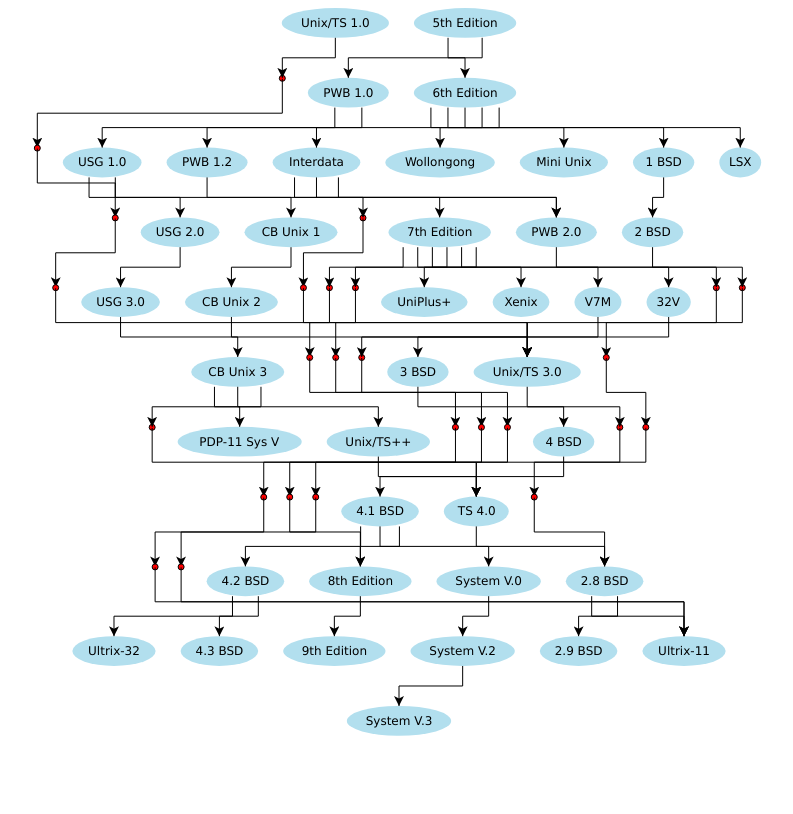
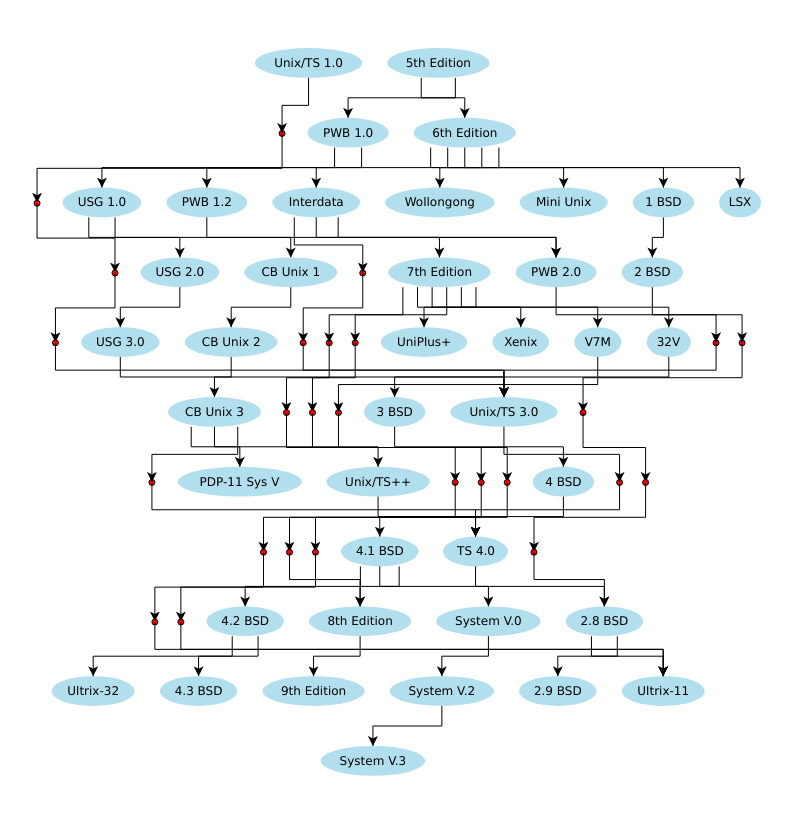
Before and after one commit to MatzeB/compgraph, a plain HTML site: page unix.html in a window 1280 px wide. Shown: the whole page, without its empty margins (113-906 px from the left). Drawn offline with Linux system fonts and the light colour scheme.

Commit message:
reference nodes from middle point

```diff
--- a/layout.mjs
+++ b/layout.mjs
@@ -9,12 +9,9 @@
 }
 
 class Vertex {
-  constructor(element, width, height, refX, refY) {
+  constructor(element, bbox) {
     this.element = element;
-    this.width = width;
-    this.height = height;
-    this.refX = refX;
-    this.refY = refY;
+    this.bbox = bbox;
     this.rank = 0;
     this.out_edges = [];
     this.in_edges = [];
@@ -23,13 +20,18 @@
 
 function make_vertex(element) {
   const bbox = element.getBBox();
-  return new Vertex(element, bbox.width, bbox.height, -bbox.x, -bbox.y);
+  return new Vertex(element, bbox);
 }
 
-function make_pseudo_vertex(rank, edge) {
-  const v = new Vertex(null, 1, 1, 0, 0);
+function make_pseudo_vertex(rank) {
+  const bbox = {
+    x: -0.5,
+    y: -0.5,
+    width: 1,
+    height: 1,
+  };
+  const v = new Vertex(null, bbox);
   v.rank = rank;
-  v.edge = edge;
   return v;
 }
 
@@ -166,7 +168,7 @@
       const dest_rank = dest.rank;
       let last = node;
       for (let r = rank+1; r < dest_rank; ++r) {
-        const v = make_pseudo_vertex(r, edge);
+        const v = make_pseudo_vertex(r);
         if (!ranks.has(r))
           ranks.set(r, []);
         ranks.get(r).push(v);
@@ -230,79 +232,53 @@
 }
 
 function init_placement(ranking) {
+  const spacing_x = 25;
+  const spacing_y = 40;
+
   let y = 0;
-  for (let i = 0; i <= max_rank; i++) {
-    if (y != 0)
-      y += spacing_y;
-
-    const rank_nodes = ranks.get(i).slice().reverse();
+  for (let i = 0; i <= ranking.max_rank; i++) {
+    const rank_nodes = ranking.ranks.get(i).slice().reverse();
     if (rank_nodes.length == 0)
       continue;
     let x = 0;
-    let height = 0;
+    let min_y = 0;
+    let max_y = 0;
     rank_nodes.forEach(node => {
-      if (x > 0)
+      if (x > 0) {
         x += spacing_x;
+        x += node.bbox.width / 2;
+      }
       node.x = x;
-      node.y = y;
-      x += node.width;
+      x += node.bbox.width / 2;
 
-      height = Math.max(height, node.height);
+      min_y = Math.min(min_y, node.bbox.y);
+      max_y = Math.max(max_y, node.bbox.y + node.bbox.height);
     });
+
+    y += spacing_y;
+    y += -min_y;
+    console.log(`min_y: ${min_y} max_y: ${max_y} y: ${y}`);
+
     const offset = x / 2.;
     rank_nodes.forEach(node => {
       node.x -= offset;
+      node.y = y;
+      node.bbox.x += node.x;
+      node.bbox.y += node.y;
 
       if (node.element) {
-        const x = node.x + node.refX;
-        const y = node.y + node.refY;
+        const x = node.x;
+        const y = node.y;
         node.element.setAttribute("transform", `translate(${x} ${y})`);
       }
     });
 
-    y += height;
+    y += max_y;
   }
 }
 
 function place(ranking) {
-  const ranks = ranking.ranks;
-  const max_rank = ranking.max_rank;
-
-  const spacing_x = 25;
-  const spacing_y = 40;
-
-  let y = 0;
-  for (let i = 0; i <= max_rank; i++) {
-    if (y != 0)
-      y += spacing_y;
-
-    const rank_nodes = ranks.get(i).slice().reverse();
-    if (rank_nodes.length == 0)
-      continue;
-    let x = 0;
-    let height = 0;
-    rank_nodes.forEach(node => {
-      if (x > 0)
-        x += spacing_x;
-      node.x = x;
-      node.y = y;
-      x += node.width;
-
-      height = Math.max(height, node.height);
-    });
-    const offset = x / 2.;
-    rank_nodes.forEach(node => {
-      node.x -= offset;
-
-      if (node.element) {
-        const x = node.x + node.refX;
-        const y = node.y + node.refY;
-        node.element.setAttribute("transform", `translate(${x} ${y})`);
-      }
-    });
-
-    y += height;
-  }
+  init_placement(ranking);
 }
 
 function draw_edges(nodes) {
@@ -311,24 +287,24 @@
   for (let node of nodes) {
     if (!node.element) {
       const circ = document.createElementNS(SVGNS, "circle");
-      circ.setAttribute("cx", node.x + 0.5);
-      circ.setAttribute("cy", node.y + 0.5);
+      circ.setAttribute("cx", node.x);
+      circ.setAttribute("cy", node.y);
       circ.setAttribute("r", 3);
       circ.setAttribute("fill", "red");
       console.log(`circle at ${node.x} ${node.y}`);
       edges_g.appendChild(circ);
     }
 
-    const out_y = node.y + node.height;
+    const out_y = node.bbox.y + node.bbox.height;
 
-    const spacing_out_x = node.width / (node.out_edges.length + 1);
-    let out_x = node.x;
+    const spacing_out_x = node.bbox.width / (node.out_edges.length + 1);
+    let out_x = node.bbox.x;
     for (let edge of node.out_edges) {
       const dest = edge.dest;
       console.assert(dest.rank == node.rank+1);
       out_x += spacing_out_x;
-      const in_x = dest.x + (dest.width / 2);
-      const in_y = dest.y;
+      const in_x = dest.bbox.x + (dest.bbox.width / 2);
+      const in_y = dest.bbox.y;
       const half_y = (out_y + in_y) / 2;
 
       let path_data = `M${out_x},${out_y}`;
--- a/unix.html
+++ b/unix.html
@@ -7,7 +7,8 @@
         stroke: none;
       }
       g text {
-        text-anchor: start;
+        text-anchor: middle;
+        alignment-baseline: middle;
         font-family: Verdana, Arial, sans-serif;
         font-size: 12px;
         fill: black;
```
